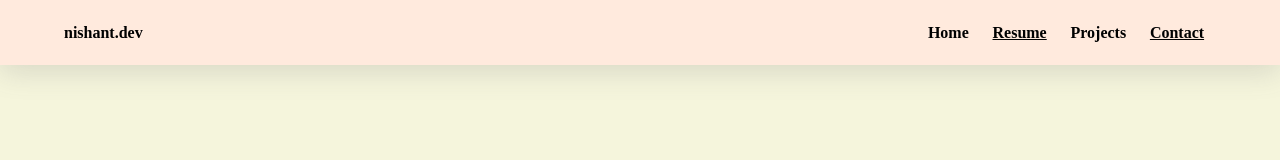
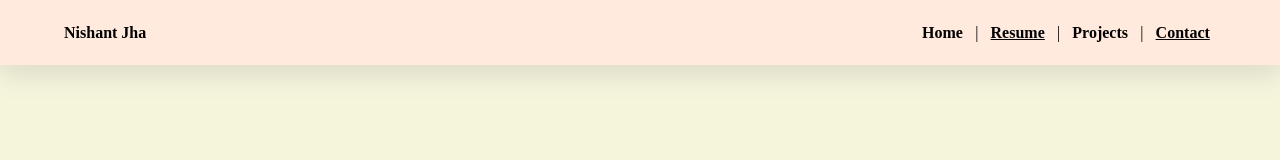
Before and after one commit to qrex19/personal-website, a plain HTML site: page index.html in a window 1280 px wide. Shown: the top 160 px of the page. Drawn offline with Linux system fonts and the light colour scheme.

Commit message:
| added between options on top right

```diff
--- a/index.html
+++ b/index.html
@@ -18,12 +18,15 @@
         <div class="navbar-box">
 
             <div class="navbar-left">
-                <p id="site">nishant.dev</p>
+                <p id="name">Nishant Jha</p>
             </div>
             <div class="navbar-right">
                 <p id="home">Home</p>
+                <p>|</p>
                 <a href="https://resume.io/r/7qQrhJsrT" id="resume">Resume</a>
+                <p>|</p>
                 <p id="projects">Projects</p>
+                <p>|</p>
                 <a href="mailto:nishanttjhaa25@gmail.com" id="contact">Contact</a>
             </div>
 
--- a/style.css
+++ b/style.css
@@ -35,7 +35,7 @@ body {
     width: 300px;
 }
 
-#site, #home, #resume, #projects, #contact {
+#name, #home, #resume, #projects, #contact {
     font-family:'Times New Roman', Times, serif;
     font-weight: bold;
 }
```
